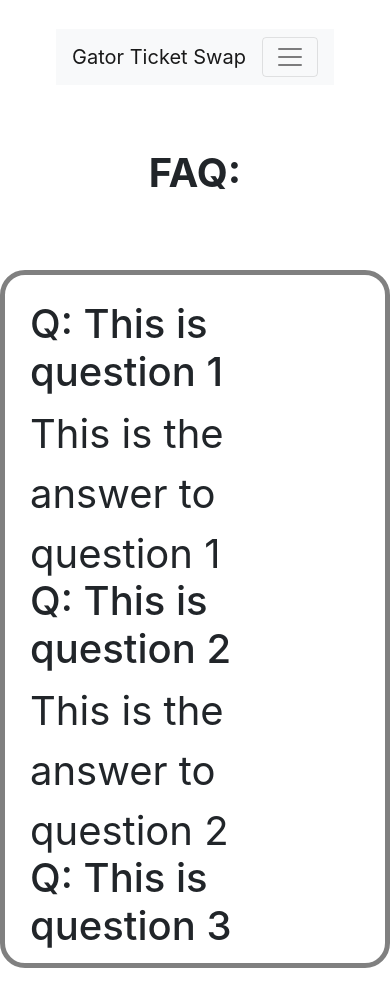
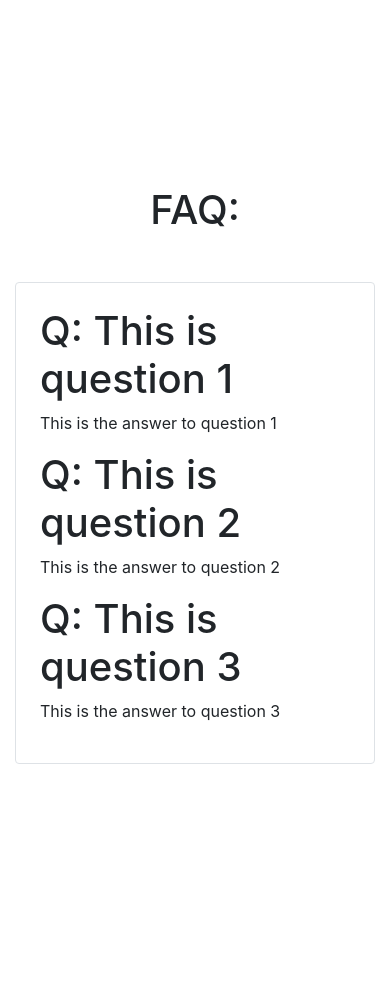
Before and after one commit to Loki701/InternetProgrammingProject, a PHP site: page /faq.html in a window 390 px wide. Run offline with PHP 8.4, Linux system fonts and the light colour scheme.

Commit message:
Made FAQ section compliant with Bootstrap styling standard.

```diff
--- a/src/css/all_pages.css
+++ b/src/css/all_pages.css
@@ -1,33 +1,15 @@
+body, html {
+    height: 100%;
+}
 
-body{
-    width: 100vw;
-    height: 100vh;
+body {
     display: flex;
-    flex-wrap: wrap;
     justify-content: center;
     align-items: center;
-    font-size: max(2vw, 40px);
+    margin: 0;
 }
 
-#faqBox{
-    width: max(50vw, 500px);
-    height: 70vh;
-    display: flex;
-    flex-wrap: wrap;
-    border: 5px solid grey;
-    border-radius: 25px;
-    overflow: scroll;
+#faqBox {
+    max-width: 500px;
+    overflow: auto;
 }
-
-.centeredTitle{
-    text-align: center;
-    font-weight: bold;
-    width: 100vw;
-    margin-bottom: 1vh;
-}
-
-.qabox{
-    width: 100%;
-    height: 33%;
-    margin: max(2vw, 25px);
-}
--- a/src/faq.html
+++ b/src/faq.html
@@ -5,14 +5,11 @@
     <meta charset="utf-8">
     <meta name="viewport" content="width=device-width, initial-scale=1">
     <link rel="stylesheet" href="https://cdn.jsdelivr.net/npm/bootstrap@4.6.2/dist/css/bootstrap.min.css">
-        <link rel="stylesheet" href="https://cdn.jsdelivr.net/npm/bootstrap-icons@1.11.3/font/bootstrap-icons.min.css">
     <link rel="stylesheet" href="css/all_pages.css">
     <script src="https://cdn.jsdelivr.net/npm/jquery@3.7.1/dist/jquery.slim.min.js"></script>
     <script src="https://cdn.jsdelivr.net/npm/popper.js@1.16.1/dist/umd/popper.min.js"></script>
     <script src="https://cdn.jsdelivr.net/npm/bootstrap@4.6.2/dist/js/bootstrap.bundle.min.js"></script>
-        <script src="https://ajax.googleapis.com/ajax/libs/jquery/3.7.1/jquery.min.js"></script>
 </head>
-
 <body>
     <div id="nav-placeholder"></div>
     <script>
@@ -23,20 +20,30 @@
             });
         });
     </script>
-        <div class="centeredTitle">FAQ:</div>
-        <div id="faqBox">
-            <span class="qabox">
+    <div class="container">
+        <h1 class="text-center mb-5 ">FAQ:</h1>
+        <div id="faqBox" class="container border rounded p-4 mb-5">
+            <div class="row">
+                <div class="col-md-12">
+                    <div class="qabox">
                         <h1>Q: This is question 1</h1>
                         <p>This is the answer to question 1</p>
-            </span>
-            <span class="qabox">
+                    </div>
+                </div>
+                <div class="col-md-12">
+                    <div class="qabox">
                         <h1>Q: This is question 2</h1>
                         <p>This is the answer to question 2</p>
-            </span>
-            <span class="qabox">
+                    </div>
+                </div>
+                <div class="col-md-12">
+                    <div class="qabox">
                         <h1>Q: This is question 3</h1>
                         <p>This is the answer to question 3</p>
-            </span>
+                    </div>
+                </div>
+            </div>
+        </div>
     </div>
 </body>
 </html>
```
Lines whose indentation alone changed are shown as unchanged.
